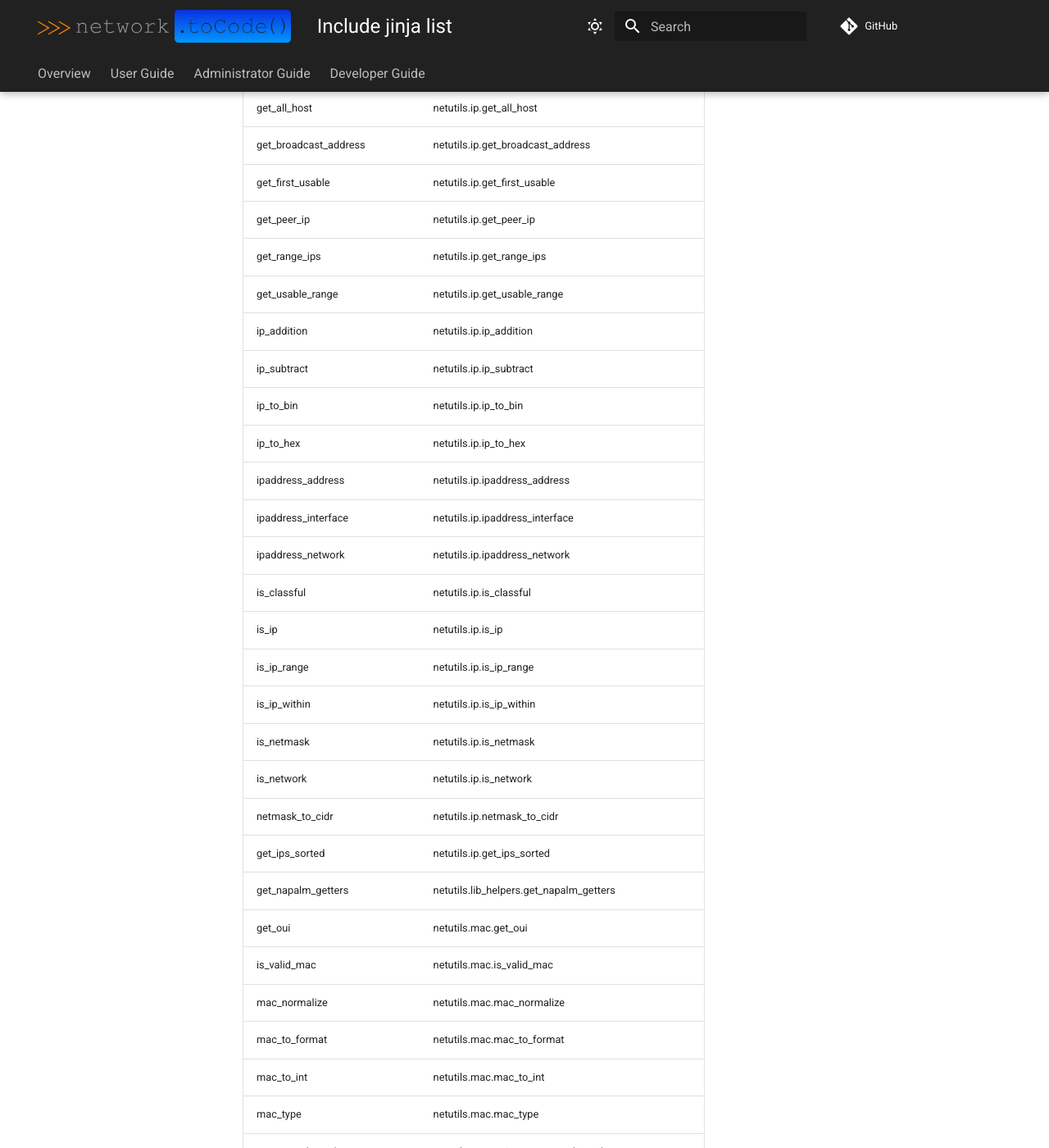
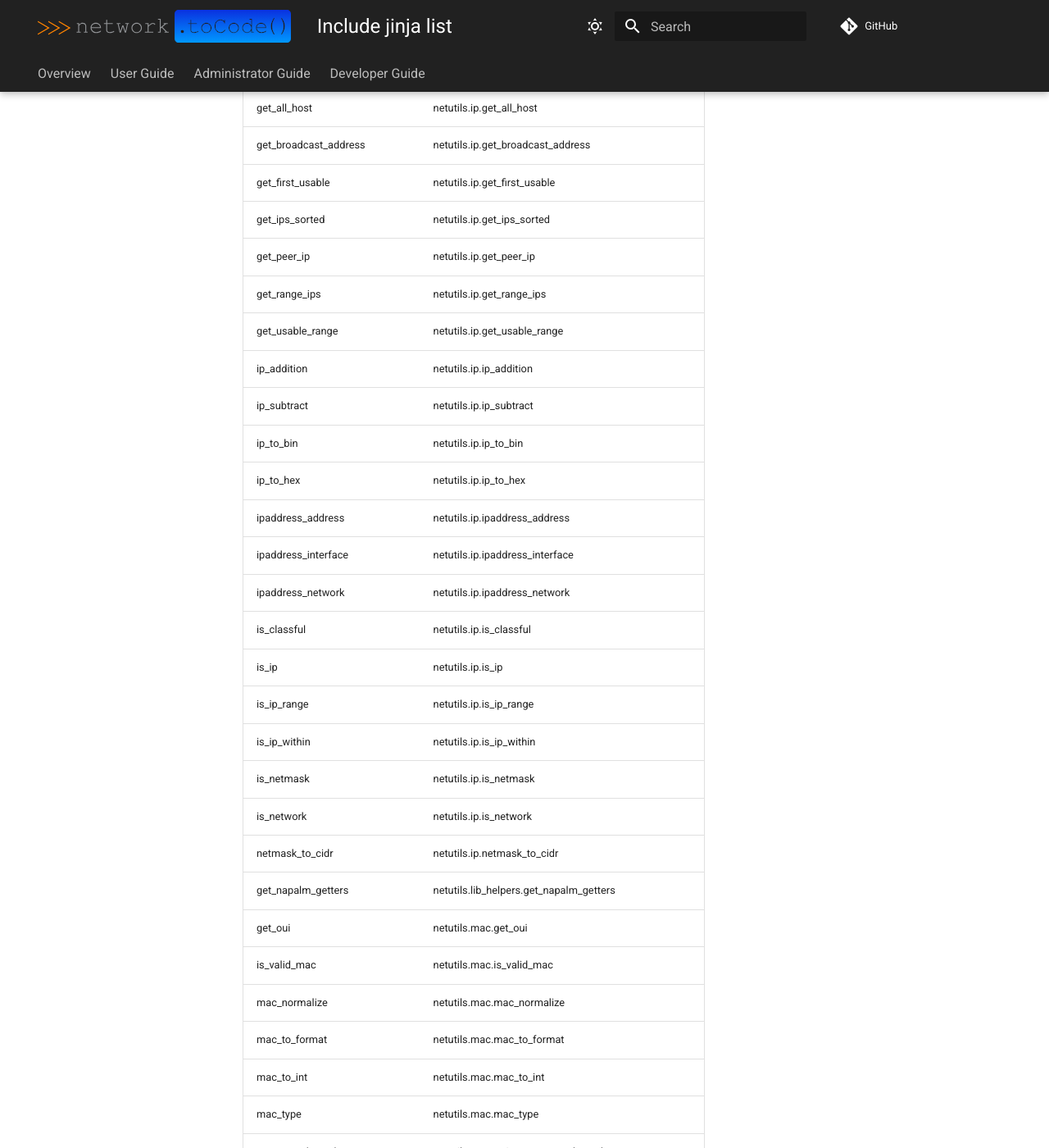
Before and after one commit to networktocode/netutils, an MkDocs documentation site: the page built from docs/user/include_jinja_list.md, in a window 1280 px wide and 1400 px high, scrolled down 1590 px. Shown: the whole window at 82% size. Built offline with MkDocs 1.6.1 and Material for MkDocs 9.7.7, drawn with Linux system fonts in a browser that asks for light colours; comment, search, counter and statistics services are not loaded; part of the change alters nothing that is shown.

```diff
--- a/docs/user/include_jinja_list.md
+++ b/docs/user/include_jinja_list.md
@@ -34,6 +34,7 @@
 | get_all_host | netutils.ip.get_all_host |
 | get_broadcast_address | netutils.ip.get_broadcast_address |
 | get_first_usable | netutils.ip.get_first_usable |
+| get_ips_sorted | netutils.ip.get_ips_sorted |
 | get_peer_ip | netutils.ip.get_peer_ip |
 | get_range_ips | netutils.ip.get_range_ips |
 | get_usable_range | netutils.ip.get_usable_range |
@@ -51,7 +52,6 @@
 | is_netmask | netutils.ip.is_netmask |
 | is_network | netutils.ip.is_network |
 | netmask_to_cidr | netutils.ip.netmask_to_cidr |
-| get_ips_sorted | netutils.ip.get_ips_sorted |
 | get_napalm_getters | netutils.lib_helpers.get_napalm_getters |
 | get_oui | netutils.mac.get_oui |
 | is_valid_mac | netutils.mac.is_valid_mac |
```
